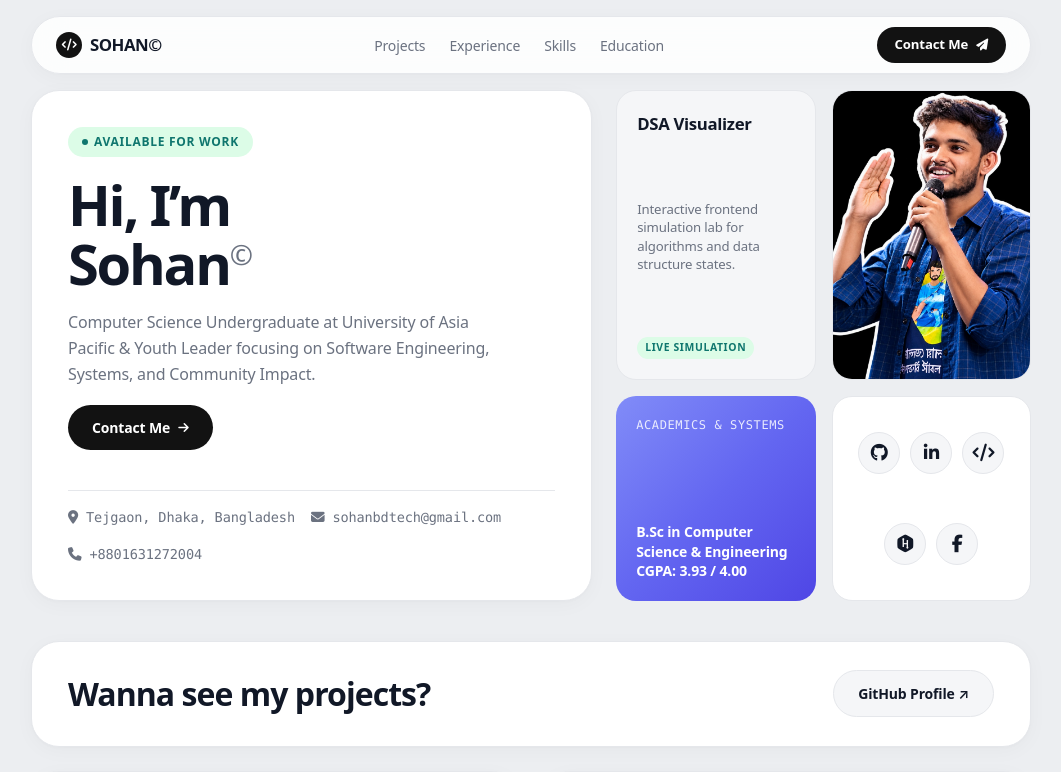
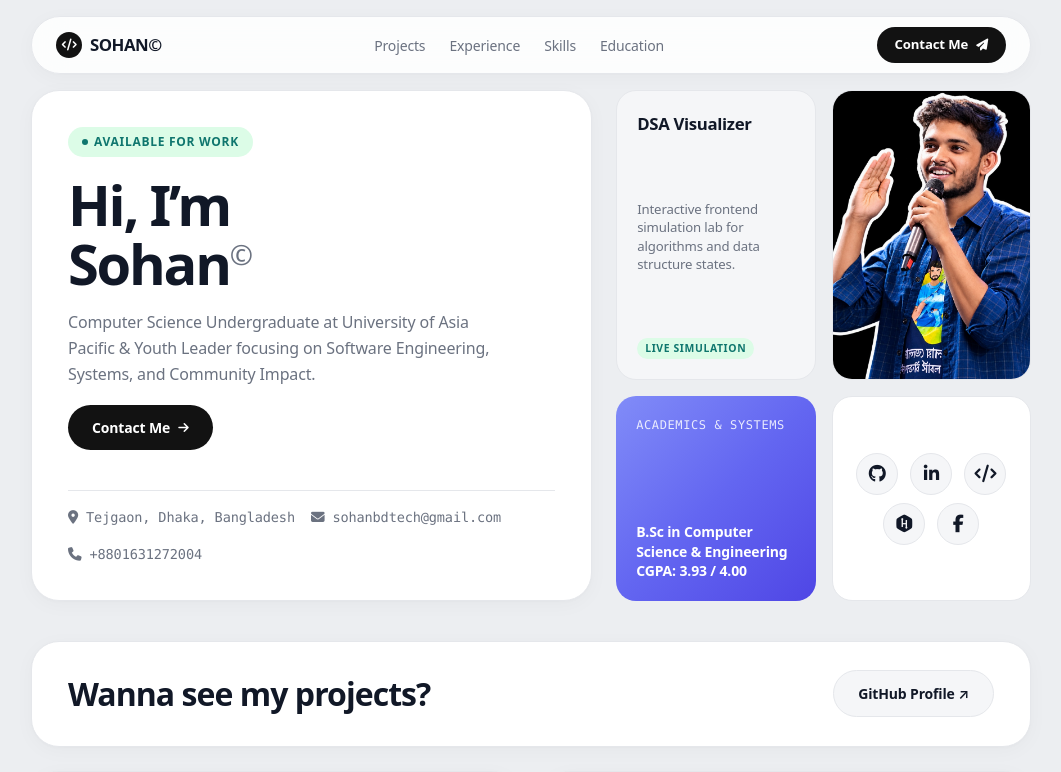
Before and after one commit to S0hanbd/Portfolio, a website: page index.html in a window 1280 px wide. Shown: the top 772 px of the page, without its empty margins (109-1170 px from the left). Drawn offline with Linux system fonts and the light colour scheme.

Commit message:
Pack social icon rows tightly with align-content center and reduced vertical gap

```diff
--- a/styles.css
+++ b/styles.css
@@ -389,8 +389,9 @@ body {
   display: flex;
   flex-wrap: wrap;
   align-items: center;
+  align-content: center;
   justify-content: center;
-  gap: 10px;
+  gap: 8px 12px;
 }
 
 .social-icon-btn {
```
